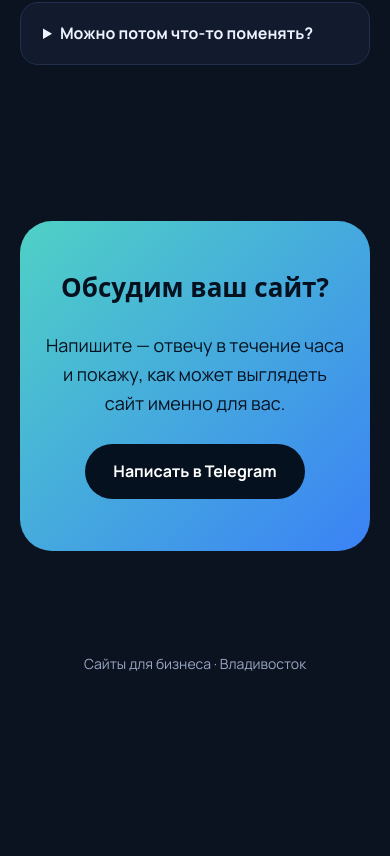
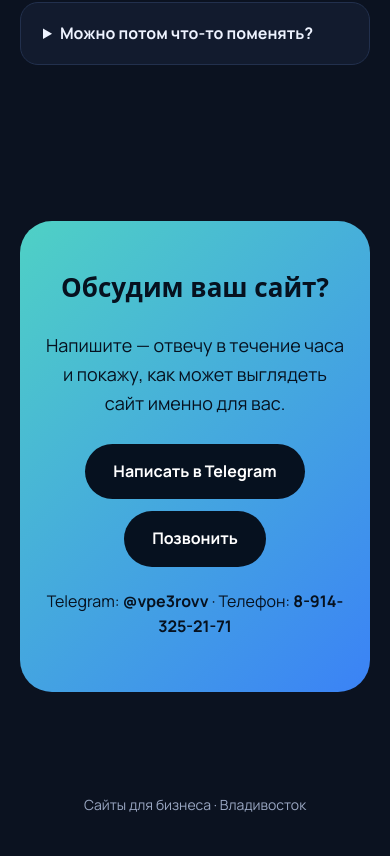
Before and after one commit to valerkadz/1, a plain HTML site: page docs/index.html in a window 390 px wide. Shown: the part 6275-7131 px from the top of the page. Before the commit the page ends 6990 px from the top, so only its background shows below. Drawn offline with Linux system fonts and the light colour scheme; a web font is replaced by a local one.

Commit message:
Portfolio page: add contact Telegram and phone
Co-Authored-By: Claude Opus 5.5 <noreply@anthropic.com>
Claude-Session: https://claude.ai/code/session_01NLQd2TGT4ixQFL5mbkWMzC

```diff
--- a/docs/index.html
+++ b/docs/index.html
@@ -57,6 +57,9 @@ details p { color:var(--muted); margin-top:10px; }
 .contact { text-align:center; background:var(--grad); color:#06111f; border-radius:32px; padding:52px 24px; }
 .contact p { margin:10px 0 26px; font-size:18px; }
 .contact .btn { background:#06111f; color:#fff; }
+.contact-btns { display:flex; gap:12px; justify-content:center; flex-wrap:wrap; }
+.contact .contact-info { margin:22px 0 0; font-size:16px; }
+.contact-info a { text-decoration:none; }
 footer { padding:30px 0 40px; color:var(--muted); font-size:14px; text-align:center; }
 </style>
 </head>
@@ -67,7 +70,7 @@ footer { padding:30px 0 40px; color:var(--muted); font-size:14px; text-align:cen
   <h1>Сайт для вашего бизнеса <span>за&nbsp;2&nbsp;дня</span> — от&nbsp;4&nbsp;900&nbsp;₽</h1>
   <p class="lead">Красивая страница с услугами, ценами, фото и кнопкой записи в WhatsApp. Отлично выглядит на телефоне, понятна клиентам и помогает получать заявки.</p>
   <div class="actions">
-    <a class="btn" href="#contact">Обсудить сайт</a>
+    <a class="btn" href="https://t.me/vpe3rovv" target="_blank" rel="noopener">Обсудить сайт</a>
     <a class="btn ghost" href="#examples">Смотреть примеры</a>
   </div>
 </div></section>
@@ -124,7 +127,11 @@ footer { padding:30px 0 40px; color:var(--muted); font-size:14px; text-align:cen
   <div class="contact">
     <h2>Обсудим ваш сайт?</h2>
     <p>Напишите — отвечу в течение часа и покажу, как может выглядеть сайт именно для вас.</p>
-    <a class="btn" href="https://t.me/YOUR_TELEGRAM" target="_blank" rel="noopener">Написать в Telegram</a>
+    <div class="contact-btns">
+      <a class="btn" href="https://t.me/vpe3rovv" target="_blank" rel="noopener">Написать в Telegram</a>
+      <a class="btn" href="tel:+79143252171">Позвонить</a>
+    </div>
+    <p class="contact-info">Telegram: <b>@vpe3rovv</b> · Телефон: <b><a href="tel:+79143252171">8-914-325-21-71</a></b></p>
   </div>
 </div></section>
 
```
Also changed, not shown: 1 other file.
